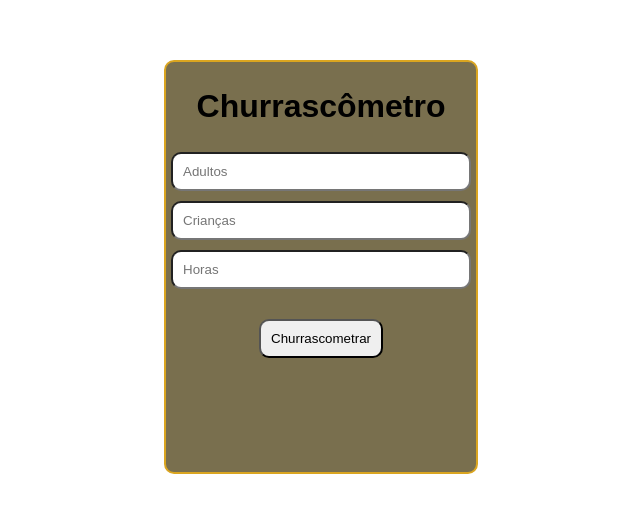
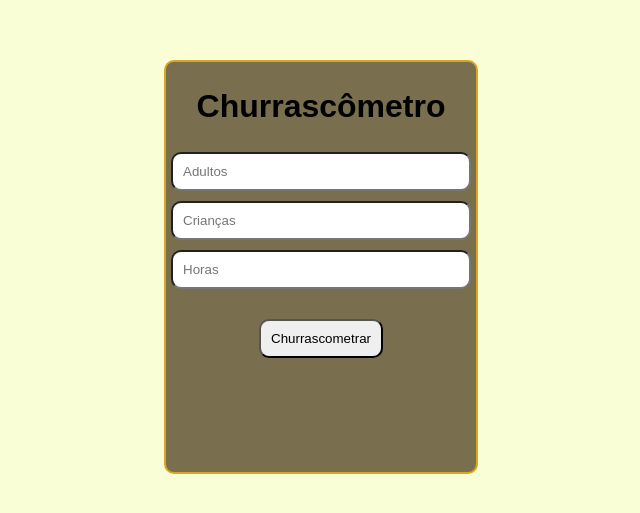
Before and after one commit to luizsdev/CHURRASCOMETRO, a plain HTML site: page index.html in a window 1280 px wide. Shown: the part 155-668 px from the top of the page, without its empty margins (319-959 px from the left). Drawn offline with Linux system fonts and the light colour scheme.

Commit message:
Update style.css

```diff
--- a/style.css
+++ b/style.css
@@ -1,5 +1,5 @@
 body{
-    background-color: FAFED6;
+    background-color: #FAFED6;
 }
 .container{
     border-radius: 10px;
```
